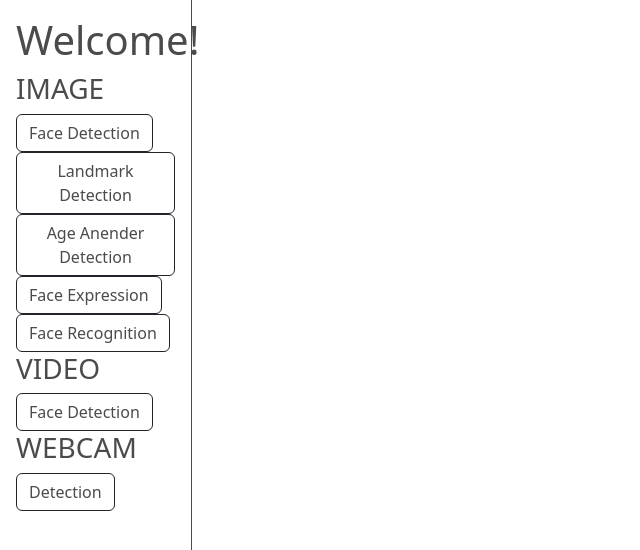
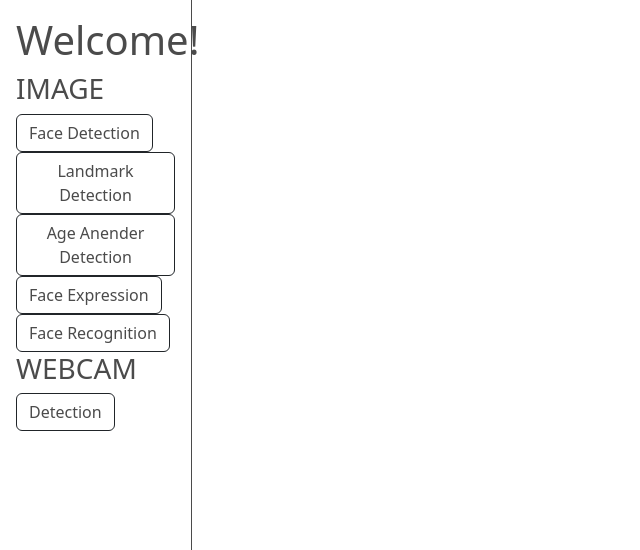
Before and after one commit to tanhao111/CCNPMM_Final_Project, a React (Create React App) app in the folder client/: page / in a window 1280 px wide. Shown: the top 550 px of the page, without its empty margins (0-640 px from the left). Built offline with nearby package versions, Linux system fonts and the light colour scheme.

Commit message:
done project

```diff
--- a/client/src/App.js
+++ b/client/src/App.js
@@ -8,7 +8,6 @@ const App = () => {
     <Routes>
       <Route path='/' element={<Home />}>
         <Route path='image/:func' element={<Images />} />
-        {/* <Route path='video' element={<Video />} /> */}
         <Route path='webcam' element={<Webcam />} />
       </Route>
     </Routes>
--- a/client/src/components/Home/index.js
+++ b/client/src/components/Home/index.js
@@ -14,12 +14,6 @@ const Home = () => {
                 <Link to="image/expression" className="btn btn-outline-dark">Face Expression</Link>
                 <Link to="image/face-recognition" className="btn btn-outline-dark">Face Recognition</Link>
             </div>
-
-            <div className="image_func">
-                <h3>VIDEO</h3>
-                <Link to="video" className="btn btn-outline-dark">Face Detection</Link>
-            </div>
-
             <div className="image_func">
                 <h3>WEBCAM</h3>
                 <Link to="webcam" className="btn btn-outline-dark">Detection</Link>
```
